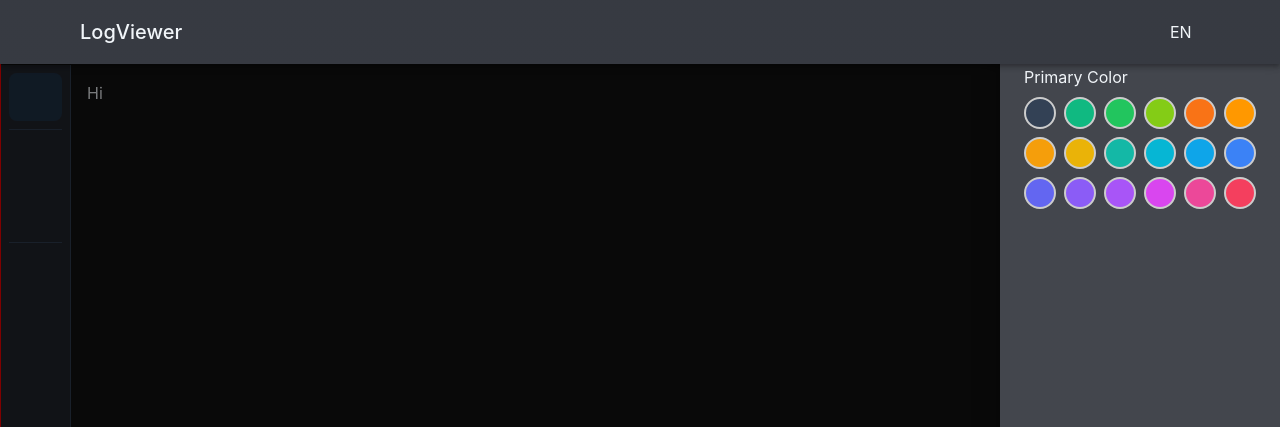
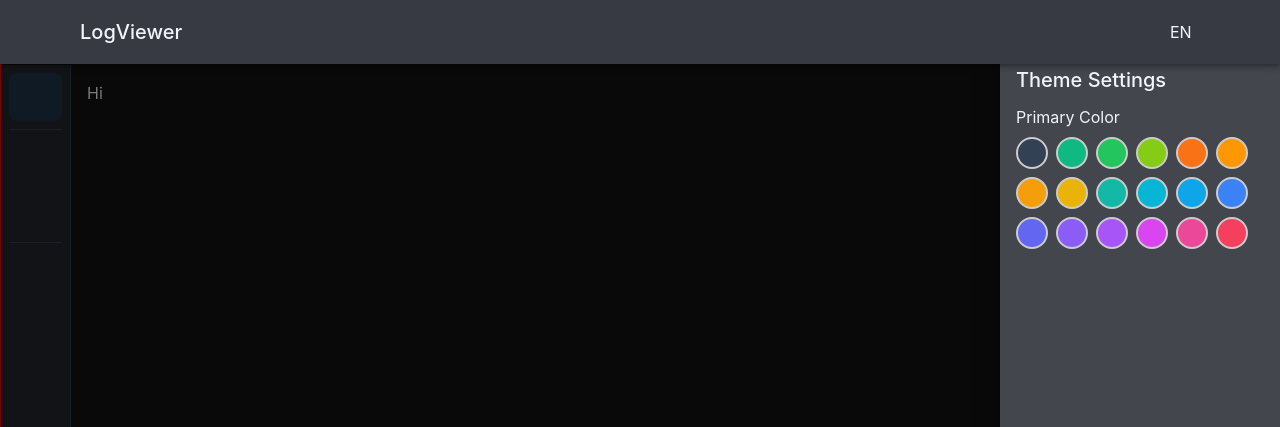
Before and after one commit to vl-efimov/log-viewer, a React (Vite) app in the folder log-viewer-front/: page /add-logs in a window 1280 px wide. Both pictures are taken after a click on the button 1120 px from the left and 32 px from the top of the page. Shown: the top 427 px of the page. Built offline with nearby package versions, Linux system fonts and the light colour scheme; some icons are missing.

Commit message:
Refactor theme management and improve component structure

```diff
--- a/log-viewer-front/src/components/Header.tsx
+++ b/log-viewer-front/src/components/Header.tsx
@@ -10,10 +10,9 @@ import { ColorModeEnum } from '../constants/ColorModeEnum';
 import Brightness4Icon from '@mui/icons-material/Brightness4';
 import Brightness7Icon from '@mui/icons-material/Brightness7';
 import PaletteIcon from '@mui/icons-material/Palette';
-// import { useThemeMode } from '../hooks/useThemeMode';
 import LanguageSelect from './LanguageSelect';
 import { useTranslation } from 'react-i18next';
-import React, { useState, useContext, useEffect } from 'react';
+import { useState, useContext } from 'react';
 import { ThemeContext } from '../contexts/ThemeContext';
 import ThemePaletteDrawer from './ThemePaletteDrawer';
 
@@ -28,11 +27,6 @@ const Header: React.FC<HeaderProps> = ({ isSidebarOpen, toggleSidebar }) => {
     if (!themeCtx) return null;
     const { toggleTheme, mode, primaryColor, setPrimaryColor } = themeCtx;
     const [drawerOpen, setDrawerOpen] = useState(false);
-
-    // TODO: Replace with context/provider for real theme switching
-    useEffect(() => {
-        document.body.style.setProperty('--mui-primary-main', primaryColor);
-    }, [primaryColor]);
 
     return (
         <AppBar
--- a/log-viewer-front/src/components/LanguageSelect.tsx
+++ b/log-viewer-front/src/components/LanguageSelect.tsx
@@ -5,6 +5,7 @@ import type { SelectChangeEvent } from '@mui/material/Select';
 import { useTranslation } from 'react-i18next';
 import Flag from './Flag';
 import { Languages } from '../constants/LanguagesEnum';
+import Typography from '@mui/material/Typography';
 
 const LANGUAGES = [Languages.EN, Languages.RU, Languages.CZ];
 
@@ -50,7 +51,13 @@ const LanguageSelect = () => {
                         language={lang === Languages.EN ? 'gb' : lang}
                         style={flagStyle}
                     />
-                    {lang.toUpperCase()}
+                    <Typography
+                        variant="body1"
+                        component="span"
+                    >
+                        {lang.toUpperCase()}
+                    </Typography>
+
                 </MenuItem>
             ))}
         </Select>
--- a/log-viewer-front/src/components/ThemePaletteDrawer.tsx
+++ b/log-viewer-front/src/components/ThemePaletteDrawer.tsx
@@ -32,11 +32,38 @@ const PRIMARY_COLORS = [
 
 const ThemePaletteDrawer: React.FC<ThemePaletteDrawerProps> = ({ open, onClose, onPrimaryChange, currentPrimary }) => {
     return (
-        <Drawer anchor="right" open={open} onClose={onClose}>
-            <div style={{ width: 280, padding: 24 }}>
-                <Typography variant="h6" gutterBottom>Theme Settings</Typography>
-                <Typography variant="subtitle1" gutterBottom>Primary Color</Typography>
-                <Box sx={{ display: 'flex', flexWrap: 'wrap',  gap: 1, marginBottom: 16 }}>
+        <Drawer
+            anchor="right"
+            open={open}
+            onClose={onClose}
+        >
+            <Box
+                sx={{
+                    pt: { xs: '56px', sm: '64px' },
+                    px: 2,
+                    width: 280
+                }}
+            >
+                <Typography
+                    variant="h6"
+                    gutterBottom
+                >
+                    Theme Settings
+                </Typography>
+                <Typography
+                    variant="subtitle1"
+                    gutterBottom
+                >
+                    Primary Color
+                </Typography>
+                <Box
+                    sx={{
+                        display: 'flex',
+                        flexWrap: 'wrap',
+                        gap: 1,
+                        marginBottom: 16
+                    }}
+                >
                     {PRIMARY_COLORS.map(color => (
                         <div
                             key={color}
@@ -53,7 +80,7 @@ const ThemePaletteDrawer: React.FC<ThemePaletteDrawerProps> = ({ open, onClose,
                         />
                     ))}
                 </Box>
-            </div>
+            </Box>
         </Drawer>
     );
 };
--- a/log-viewer-front/src/components/ThemeProvider.tsx
+++ b/log-viewer-front/src/components/ThemeProvider.tsx
@@ -13,7 +13,7 @@ export function ThemeProvider({ children }: { children: React.ReactNode }) {
 
     useEffect(() => {
         const storedMode = localStorage.getItem('theme');
-        const initialMode = storedMode ? (storedMode as ColorModeEnum) : ColorModeEnum.Dark;
+        const initialMode = (storedMode as ColorModeEnum) || ColorModeEnum.Dark;
         setMode(initialMode);
 
         const storedPrimary = localStorage.getItem('primaryColor');
@@ -35,7 +35,7 @@ export function ThemeProvider({ children }: { children: React.ReactNode }) {
         localStorage.setItem('primaryColor', color);
     };
 
-    const theme = getCustomTheme(mode === ColorModeEnum.Dark ? 'dark' : 'light', primaryColor);
+    const theme = getCustomTheme(mode === ColorModeEnum.Dark ? ColorModeEnum.Dark : ColorModeEnum.Light, primaryColor);
 
     return (
         <ThemeContext.Provider
--- a/log-viewer-front/src/contexts/ThemeContext.ts
+++ b/log-viewer-front/src/contexts/ThemeContext.ts
@@ -9,9 +9,4 @@ export interface ThemeContextProps {
     setPrimaryColor: (color: string) => void;
 }
 
-export const ThemeContext = React.createContext<ThemeContextProps>({
-    mode: ColorModeEnum.Dark,
-    toggleTheme: () => {},
-    primaryColor: '#1976d2',
-    setPrimaryColor: () => {},
-});
+export const ThemeContext = React.createContext<ThemeContextProps | undefined>(undefined);
--- a/log-viewer-front/src/hooks/useThemeMode.ts
+++ /dev/null
@@ -1,6 +0,0 @@
-import { useContext } from 'react';
-import { ThemeContext } from '../contexts/ThemeContext';
-
-export const useThemeMode = () => {
-    return useContext(ThemeContext);
-};
--- a/log-viewer-front/src/theme.ts
+++ b/log-viewer-front/src/theme.ts
@@ -1,11 +1,12 @@
 
 import { createTheme, Theme } from '@mui/material/styles';
+import { ColorModeEnum } from './constants/ColorModeEnum';
 
 export const getCustomTheme = (
-    mode: 'light' | 'dark',
+    mode: ColorModeEnum,
     primary: string,
 ): Theme => {
-    const isLight = mode === 'light';
+    const isLight = mode === ColorModeEnum.Light;
     return createTheme({
         palette: {
             mode,
@@ -37,5 +38,5 @@ export const getCustomTheme = (
 };
 
 // For backward compatibility
-export const lightTheme = getCustomTheme('light', '#6366f1');
-export const darkTheme = getCustomTheme('dark', '#8b5cf6');
+export const lightTheme = getCustomTheme(ColorModeEnum.Light, '#6366f1');
+export const darkTheme = getCustomTheme(ColorModeEnum.Dark, '#8b5cf6');
```
